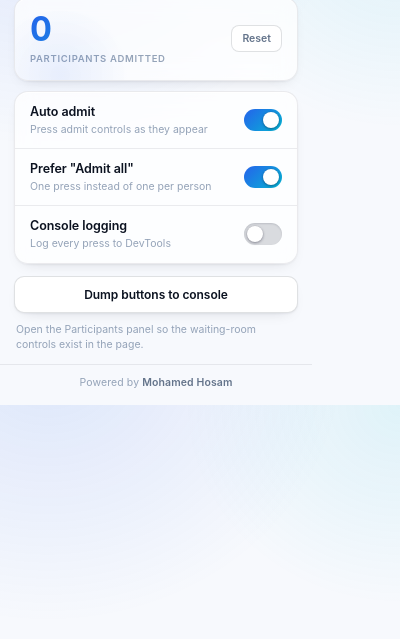
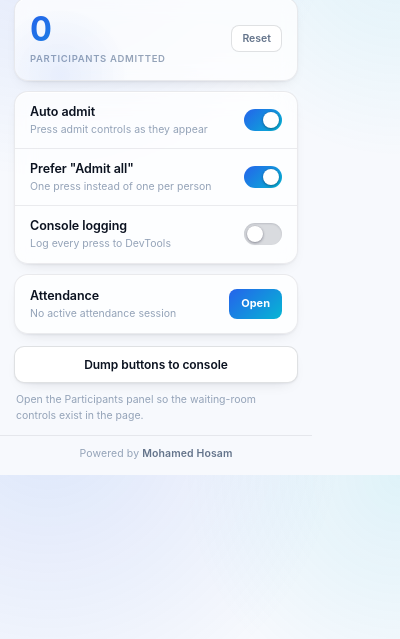
Before and after one commit to Mo7amed7osam/zoom-auto-admit, a browser extension: page web-extension/popup.html in a window 400 px wide. Shown: the part 71-710 px from the top of the page. Drawn offline with Linux system fonts and the light colour scheme.

Commit message:
feat: expose attendance in the web extension

```diff
--- a/web-extension/popup.html
+++ b/web-extension/popup.html
@@ -82,6 +82,14 @@
       </label>
     </section>
 
+    <section class="attendance-card">
+      <span class="attendance-copy">
+        <span class="row-title">Attendance</span>
+        <span class="row-sub" id="attendanceSummary">No active attendance session</span>
+      </span>
+      <button class="primary-small" id="openAttendance" type="button">Open</button>
+    </section>
+
     <footer class="foot">
       <button class="ghost" id="dump" type="button">Dump buttons to console</button>
       <p class="hint" id="hint">Open the Participants panel so the waiting-room controls exist in the page.</p>
```
